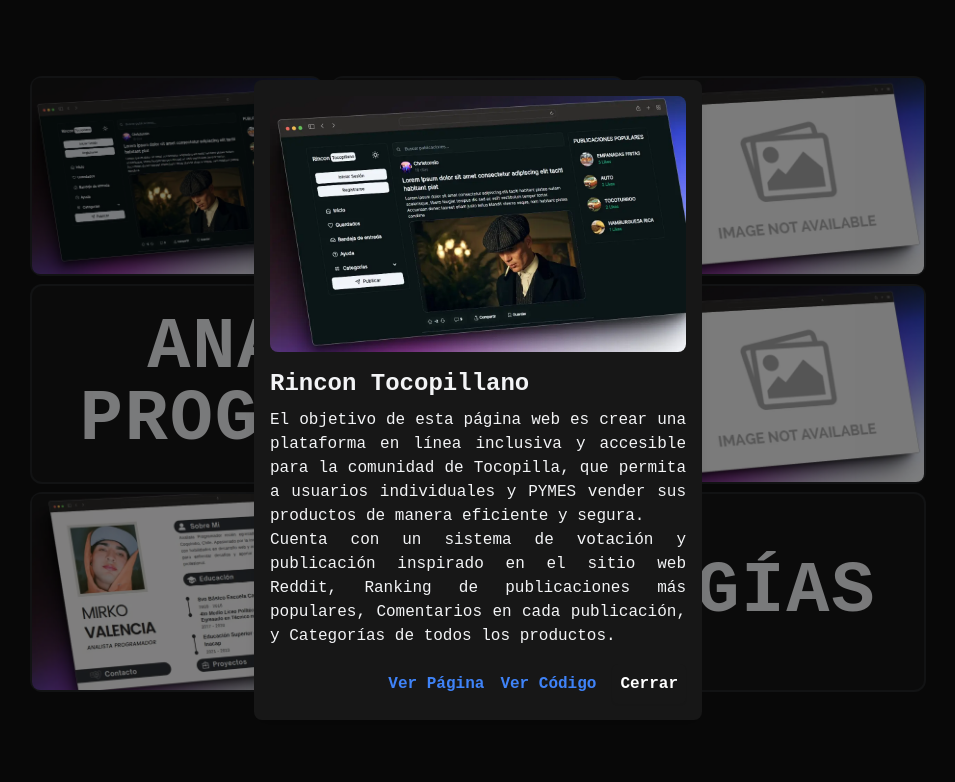
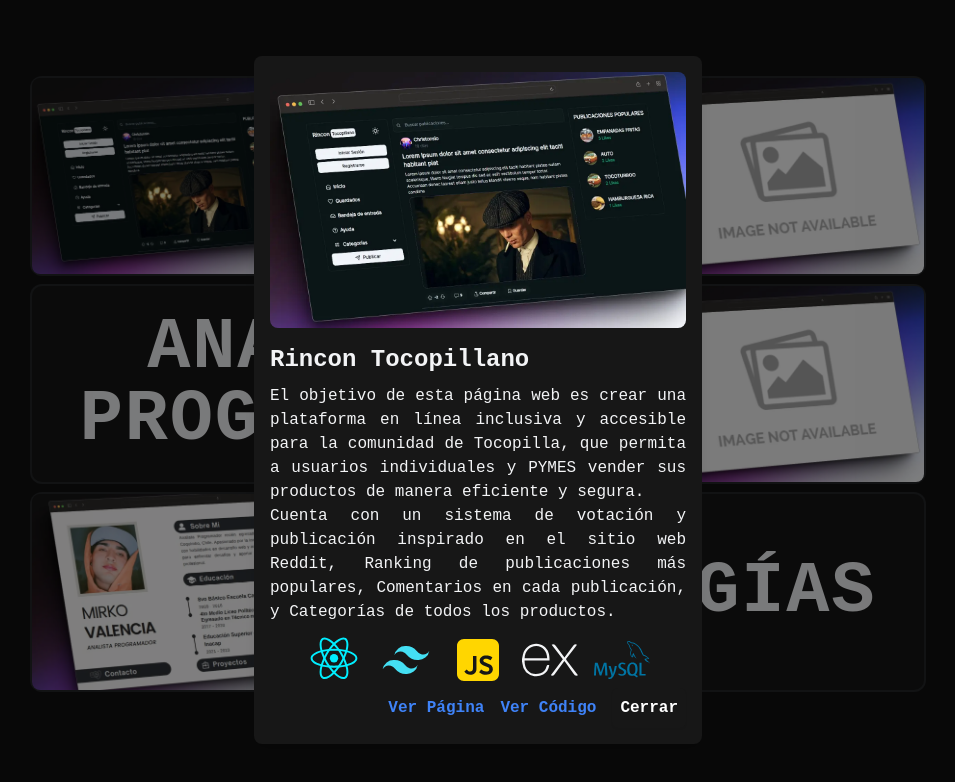
Before and after one commit to MMirkonsio/Portfolio, a React (Vite) app: page / in a window 1280 px wide. Both pictures are taken after a click on the button 338 px from the left and 176 px from the top of the page. Shown: the top 782 px of the page, without its empty margins (162-1117 px from the left). Built offline with nearby package versions, Linux system fonts and the light colour scheme.

Commit message:
Cambio total al estilo y modal

```diff
--- a/src/Components/ColumnData.jsx
+++ b/src/Components/ColumnData.jsx
@@ -1,12 +1,13 @@
-import { FaReact, FaHtml5, FaBootstrap, FaPhp, FaAws } from "react-icons/fa";
+import { SiPhp } from "react-icons/si";
 import {
   SiDjango,
   SiExpress,
-  SiTailwindcss,
-  SiMongodb,
   SiMysql,
 } from "react-icons/si";
 import { RiJavascriptFill } from "react-icons/ri";
+import { BiLogoReact, BiLogoHtml5, BiLogoBootstrap,BiLogoTailwindCss, BiLogoAws, BiLogoMongodb } from "react-icons/bi";
+
+
 
 const columnData = [
   {
@@ -22,6 +23,50 @@ const columnData = [
     link: "https://ejemplo.com",
     link2: "https://github.com/MMirkonsio/piedra-papel-tijera",
     columnClass: "cursor-pointer",
+    icons: {
+      icon1: (
+        <BiLogoReact
+          className="w-14 h-14  hover:scale-110 transition-transform text-blue-400"
+          title="ReactJS"
+          style={{
+            color: "#00eeff",
+          }}
+        />
+      ),
+      icon5: (
+        <BiLogoTailwindCss
+          className="w-14 h-14 hover:scale-110 transition-transform"
+          title="Tailwind CSS"
+          style={{
+            color: "#44dff3",
+          }}
+        />
+      ),
+      icon6: (
+        <RiJavascriptFill
+          className="w-14 h-14 hover:scale-110 transition-transform"
+          title="JavaScript"
+          style={{
+            color: "#FFD600",
+          }}
+        />
+      ),
+      icon8: (
+        <SiExpress
+          className="w-14 h-14 hover:scale-110 transition-transform"
+          title="Express.js"
+        />
+      ),
+      icon10: (
+        <SiMysql
+          className="w-14 h-14 hover:scale-110 transition-transform"
+          title="MySQL"
+          style={{
+            color: "#0074a3",
+          }}
+        />
+      ),
+    },
   },
   {
     open: true,
@@ -36,6 +81,35 @@ const columnData = [
     link: "https://piedra-papel-tijera-gh11.vercel.app/",
     link2: "https://github.com/MMirkonsio/piedra-papel-tijera",
     columnClass: "cursor-pointer",
+    icons: {
+      icon1: (
+        <BiLogoReact
+          className="w-14 h-14  hover:scale-110 transition-transform text-blue-400"
+          title="ReactJS"
+          style={{
+            color: "#00eeff",
+          }}
+        />
+      ),
+      icon5: (
+        <BiLogoTailwindCss
+          className="w-14 h-14 hover:scale-110 transition-transform"
+          title="Tailwind CSS"
+          style={{
+            color: "#44dff3",
+          }}
+        />
+      ),
+      icon6: (
+        <RiJavascriptFill
+          className="w-14 h-14 hover:scale-110 transition-transform"
+          title="JavaScript"
+          style={{
+            color: "#FFD600",
+          }}
+        />
+      ),
+    },
   },
   {
     open: true,
@@ -81,69 +155,97 @@ const columnData = [
     columnClass: "lg:text-7xl md:text-6xl text-5xl  break-words tracking-wide",
     icons: {
       icon1: (
-        <FaReact
-          className="w-20 h-20 mr-2 hover:scale-110 transition-transform"
+        <BiLogoReact
+          className="w-20 h-20  hover:scale-110 transition-transform text-blue-400"
           title="ReactJS"
+          style={{
+            color: "#00eeff",
+          }}
         />
       ),
       icon2: (
-        <FaHtml5
-          className="w-20 h-20 mr-2 hover:scale-110 transition-transform"
+        <BiLogoHtml5
+          className="w-20 h-20 hover:scale-110 transition-transform"
           title="HTML5"
+          style={{
+            color: "#ff5900",
+          }}
         />
       ),
       icon3: (
         <SiDjango
-          className="w-20 h-20 mr-2 hover:scale-110 transition-transform"
+          className="w-20 h-20 hover:scale-110 transition-transform"
           title="Django"
         />
       ),
       icon4: (
-        <FaBootstrap
-          className="w-20 h-20 mr-2 hover:scale-110 transition-transform"
+        <BiLogoBootstrap
+          className="w-20 h-20 hover:scale-110 transition-transform"
           title="Bootstrap"
+          style={{
+            color: "#8a32d2",
+
+          }}
         />
       ),
       icon5: (
-        <SiTailwindcss
-          className="w-20 h-20 mr-2 hover:scale-110 transition-transform"
+        <BiLogoTailwindCss
+          className="w-20 h-20 hover:scale-110 transition-transform"
           title="Tailwind CSS"
+          style={{
+            color: "#44dff3",
+          }}
         />
       ),
       icon6: (
         <RiJavascriptFill
-          className="w-20 h-20 mr-2 hover:scale-110 transition-transform"
+          className="w-20 h-20 hover:scale-110 transition-transform"
           title="JavaScript"
+          style={{
+            color: "#FFD600",
+          }}
         />
       ),
       icon7: (
-        <FaPhp
-          className="w-20 h-20 mr-2 hover:scale-110 transition-transform"
+        <SiPhp
+          className="w-20 h-20 hover:scale-110 transition-transform"
           title="PHP"
+          style={{
+            color: "#7a86b8",
+          }}
         />
       ),
       icon8: (
         <SiExpress
-          className="w-20 h-20 mr-2 hover:scale-110 transition-transform"
+          className="w-20 h-20 ml-4 hover:scale-110 transition-transform"
           title="Express.js"
         />
       ),
       icon9: (
-        <SiMongodb
-          className="w-20 h-20 mr-2 hover:scale-110 transition-transform"
+        <BiLogoMongodb
+          className="w-20 h-20 hover:scale-110 transition-transform"
           title="MongoDB"
+          style={{
+            color: "#40be37",
+          }}
         />
       ),
       icon10: (
         <SiMysql
-          className="w-20 h-20 mr-2 hover:scale-110 transition-transform"
+          className="w-20 h-20 hover:scale-110 transition-transform"
           title="MySQL"
+          style={{
+            color: "#0074a3",
+          }}
         />
       ),
       icon11: (
-        <FaAws
-          className="w-20 h-20 mr-2 hover:scale-110 transition-transform"
+        <BiLogoAws
+          className="w-20 h-20 hover:scale-110 transition-transform"
           title="AWS"
+          style={{
+            color: "#ffbb00",
+          }}
         />
       ),
     },
--- a/src/Components/Projects.jsx
+++ b/src/Components/Projects.jsx
@@ -49,16 +49,21 @@ const Projects = () => {
                   {selectedItem.titlemodal}
                 </h2>
               )}
+              {selectedItem.description && (
+                <div className="text-base text-justify mb-2">
+                  {selectedItem.description}
+                  <br />
+                  {selectedItem.description2}
+                  <br />
+                  {selectedItem.experience}
+                </div>
+              )}
 
-              <div className="flex flex-wrap">
+              <div className="flex flex-wrap justify-center gap-4">
                 {selectedItem.icons &&
                   Object.values(selectedItem.icons)
                     .slice(0, 6)
-                    .map((icon, index) => (
-                      <div key={index} className="mr-2 mb-2">
-                        {icon}
-                      </div>
-                    ))}
+                    .map((icon, index) => <div key={index}>{icon}</div>)}
               </div>
 
               {selectedItem.titlemodal2 && (
@@ -67,26 +72,13 @@ const Projects = () => {
                 </h2>
               )}
 
-              <div className="flex flex-wrap">
+              <div className="flex flex-wrap justify-center gap-4">
                 {selectedItem.icons &&
                   Object.values(selectedItem.icons)
                     .slice(6)
-                    .map((icon, index) => (
-                      <div key={index} className="mr-2 mb-2">
-                        {icon}
-                      </div>
-                    ))}
+                    .map((icon, index) => <div key={index}>{icon}</div>)}
               </div>
 
-              {selectedItem.description && (
-                <div className="text-base text-justify mb-4">
-                  {selectedItem.description}
-                  <br />
-                  {selectedItem.description2}
-                  <br />
-                  {selectedItem.experience}
-                </div>
-              )}
               <div className="flex justify-end gap-4 items-center">
                 {selectedItem.link && (
                   <a
@@ -144,11 +136,9 @@ const Projects = () => {
               {data.title && (
                 <h2 className="font-bold text-gray-100">{data.title}</h2>
               )}
-              <h2 className="font-bold text-gray-100">
-                {data.titleTec}
-              </h2>
+              <h2 className="font-bold text-gray-100">{data.titleTec}</h2>
               {data.subtitle && (
-              <div className="text-lg text-gray-100">{data.subtitle}</div>
+                <div className="text-lg text-gray-100">{data.subtitle}</div>
               )}
               {data.hasImage && (
                 <div className="relative w-full h-full rounded-lg">
```
